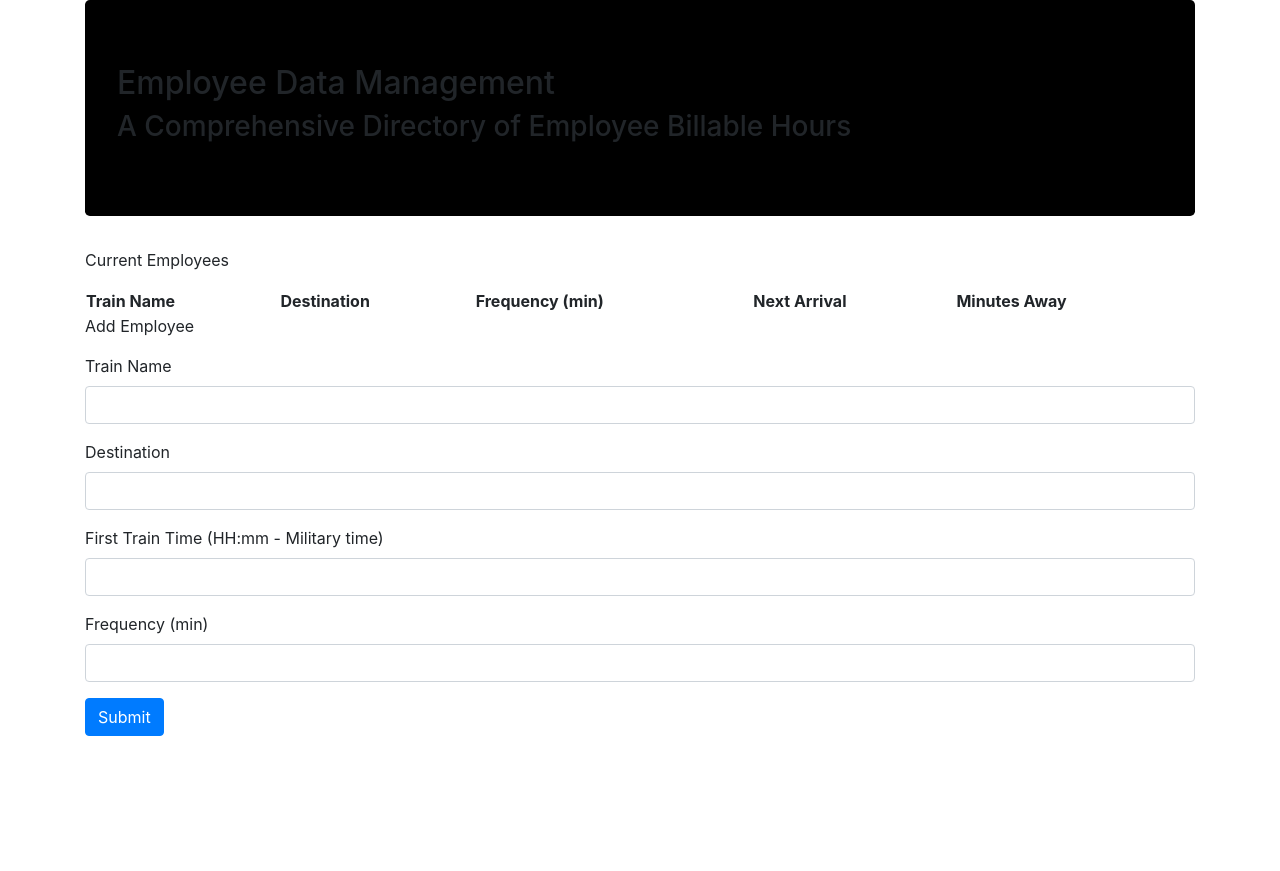
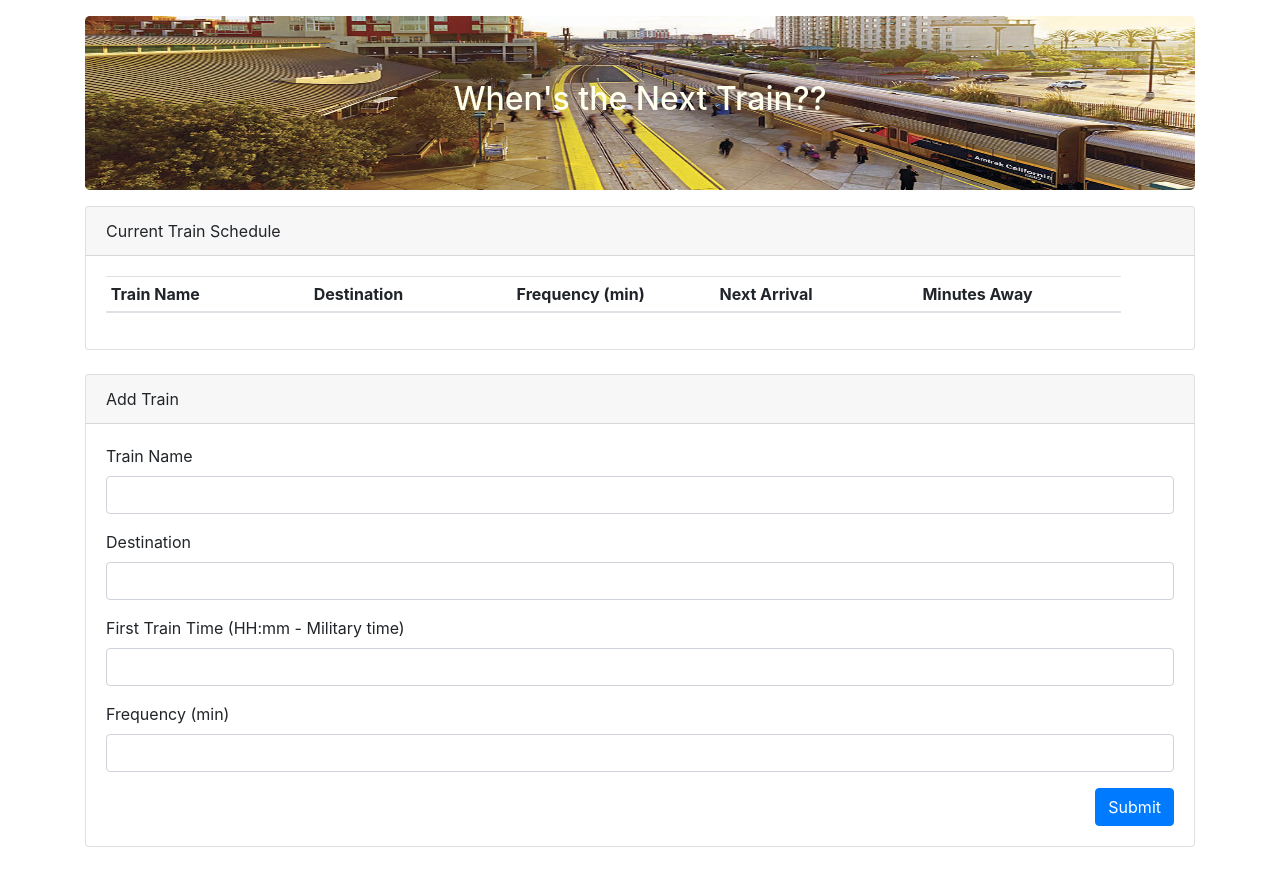
Before and after one commit to Ceedamann/Firebase, a plain HTML site: page index.html in a window 1280 px wide. Before the commit the page ends 800 px from the top, so only its background shows below. Drawn offline with nearby package versions, Linux system fonts and the light colour scheme; no server answers.

Commit message:
updated classes for forms to match bootstrap protocols,updated styles for table gave jumbotron image, updated text color in jumbo,added variables to calculate next train

```diff
--- a/assets/css/style.css
+++ b/assets/css/style.css
@@ -0,0 +1,14 @@
+#train th,
+    td {
+     display: inline-block;
+      width: 19%;
+    }
+    .jumbotron{
+      background-image:url(../images/Train_Stations.jpg);
+      background-size: 100% 100%;
+      background-repeat: no-repeat;
+    }
+    h2{
+      text-align: center;
+      color: ivory;
+    }
--- a/assets/javascript/app.js
+++ b/assets/javascript/app.js
@@ -1,4 +1,4 @@
-$(document).ready(function(){
+// $(document).ready(function(){
     // Your web app's Firebase configuration
   var firebaseConfig = {
     apiKey: "AIzaSyC3aJZkAivvDvf3zTwzzhf7oExY44iq-fw",
@@ -28,20 +28,24 @@ $(document).ready(function(){
     trainDestination = $("#destination-input").val().trim();
     trainFrequency = $("#frequency-input").val().trim();
     firstTrain = $("#time-input").val().trim();
+console.log(trainName)
+console.log(trainDestination)
+console.log(trainFrequency)
+console.log(firstTrain)
 
     database.ref().push({
       dbTrainName: trainName,
       dbTrainDestination: trainDestination,
       dbTrainFrequency: trainFrequency,
       dbFirstTrain: firstTrain,
-    })
+    });
     alert("Train Added");
     $("#train-input").val("");
     $("#destination-input").val("");
     $("#frequency-input").val("");
     $("#time-input").val("");
 
-  })
+  });
   database.ref().on("child_added", function(snap){
     console.log(snap.val());
     var tName = snap.val().dbTrainName;
@@ -49,15 +53,39 @@ $(document).ready(function(){
     var tFrequency = snap.val().dbTrainFrequency;
     var tFirstTrain = snap.val().dbFirstTrain;
 
-    var tr = $("<tr>")
-    tr.append(
+// First Time (pushed back 1 year to make sure it comes before current time)
+var firstTimeConverted = moment(tFirstTrain, "HH:mm").subtract(1, "years");
+console.log(firstTimeConverted);
+
+// Current Time
+var currentTime = moment();
+console.log("CURRENT TIME: " + moment(currentTime).format("hh:mm"));
+
+// Difference between the times
+var diffTime = moment().diff(moment(firstTimeConverted), "minutes");
+console.log("DIFFERENCE IN TIME: " + diffTime);
+
+// Time apart (remainder)
+var tRemainder = diffTime % tFrequency;
+console.log(tRemainder);
+
+// Minute Until Train
+var tMinutesTillTrain = tFrequency - tRemainder;
+console.log("MINUTES TILL TRAIN: " + tMinutesTillTrain);
+
+// Next Train
+var nextTrain = moment().add(tMinutesTillTrain, "minutes");
+console.log("ARRIVAL TIME: " + moment(nextTrain).format("hh:mm"));
+
+    var tf = $("<tr>")
+    tf.append(
         "<td>"+ tName+ "</td>",
         "<td>"+ tDestination+ "</td>",
         "<td>"+ tFrequency+ "</td>",
-        "<td>+ to be calculated+ </td>",
-        "<td>+ to be calculated+ </td>",
-    )
-    $("tbody").append(tr)
+        "<td>"+ moment(nextTrain).format("hh:mm") + "</td>",
+        "<td>"+ tMinutesTillTrain + "</td>",
+    );
+    $("#train > tbody").append(tf)
+
 
   })
-})
--- a/index.html
+++ b/index.html
@@ -16,51 +16,67 @@
     <body>
 
         <div class="container">
-            <div class="jumbotron" style="background: black">
-                <h2>Employee Data Management</h2>
-                <h3>A Comprehensive Directory of Employee Billable Hours</h3>
+            <div class="jumbotron my-3">
+                <h2>When's the Next Train??</h2>
             </div>
+            <div class="row">
+                <div class="col-md-12">
+                    <div class="card mb-4">
+                        <div class="card-header">Current Train Schedule</div>
+                        <div class="card-body">
+                            <table class="table table-sm table-hover" id="train">
+                                <thead>
+                                    <tr>
+                                        <th scope="col">Train Name</th>
+                                        <th scope="col">Destination</th>
+                                        <th scope="col">Frequency (min)</th>
+                                        <th scope="col">Next Arrival</th>
+                                        <th scope="col">Minutes Away</th>
+                                    </tr>
+                                </thead>
+                                <tbody>
+                                </tbody>
+                            </table>
+                        </div>
+                    </div>
+                </div>
+            </div>
+            <div class="row">
+                <div class="col-md-12">
+                    <div class="card mb-4">
+                        <div class="card-header">Add Train</div>
+                        <div class="card-body">
+                            <form>
 
-            <table style="width: 100%">
-                <p class="title">Current Employees</p>
-
-                <tr>
-                    <th>Train Name</th>
-                    <th>Destination</th>
-                    <th>Frequency (min)</th>
-                    <th>Next Arrival</th>
-                    <th>Minutes Away</th>
-                </tr>
-                <tbody></tbody>
-                </tr>
-            </table>
-            <form>
-                <p class="title">Add Employee</p>
 
                                 <div class="form-group">
-                    <label for="formGroupExampleInput">Train Name</label>
+                                    <label for="train-input">Train Name</label>
                                     <input type="text" class="form-control" id="train-input">
                                 </div>
                                 <div class="form-group">
-                    <label for="formGroupExampleInput2">Destination</label>
+                                    <label for="destination-input">Destination</label>
                                     <input type="text" class="form-control" id="destination-input">
                                 </div>
                                 <div class="form-group">
-                    <label for="formGroupExampleInput3">First Train Time (HH:mm - Military time)</label>
+                                    <label for="time-input">First Train Time (HH:mm - Military time)</label>
                                     <input type="text" class="form-control" id="time-input">
                                 </div>
                                 <div class="form-group">
-                    <label for="formGroupExampleInput2">Frequency (min)</label>
+                                    <label for="frequency-input">Frequency (min)</label>
                                     <input type="text" class="form-control" id="frequency-input">
                                 </div>
-                <div class="form-group row">
-                    <div class="col-sm-10">
-                        <button type="submit" class="btn btn-primary" id="add-train">Submit</button>
+
+                                <button class="btn btn-primary float-right" id="add-train">Submit</button>
+
+                            </form>
                         </div>
-            </form>
+                    </div>
+                </div>
+            </div>
         </div>
         <script src="https://code.jquery.com/jquery-3.4.1.js"
             integrity="sha256-WpOohJOqMqqyKL9FccASB9O0KwACQJpFTUBLTYOVvVU=" crossorigin="anonymous"></script>
+        <script src="https://cdn.jsdelivr.net/momentjs/2.12.0/moment.min.js"></script>
         <script src="https://www.gstatic.com/firebasejs/6.6.1/firebase-app.js"></script>
         <script src="https://www.gstatic.com/firebasejs/6.6.1/firebase-database.js"></script>
         <script src="assets/javascript/app.js"></script>
```
Also changed, not shown: assets/images/Train_Stations.jpg (added). Lines whose indentation alone changed are shown as unchanged.
